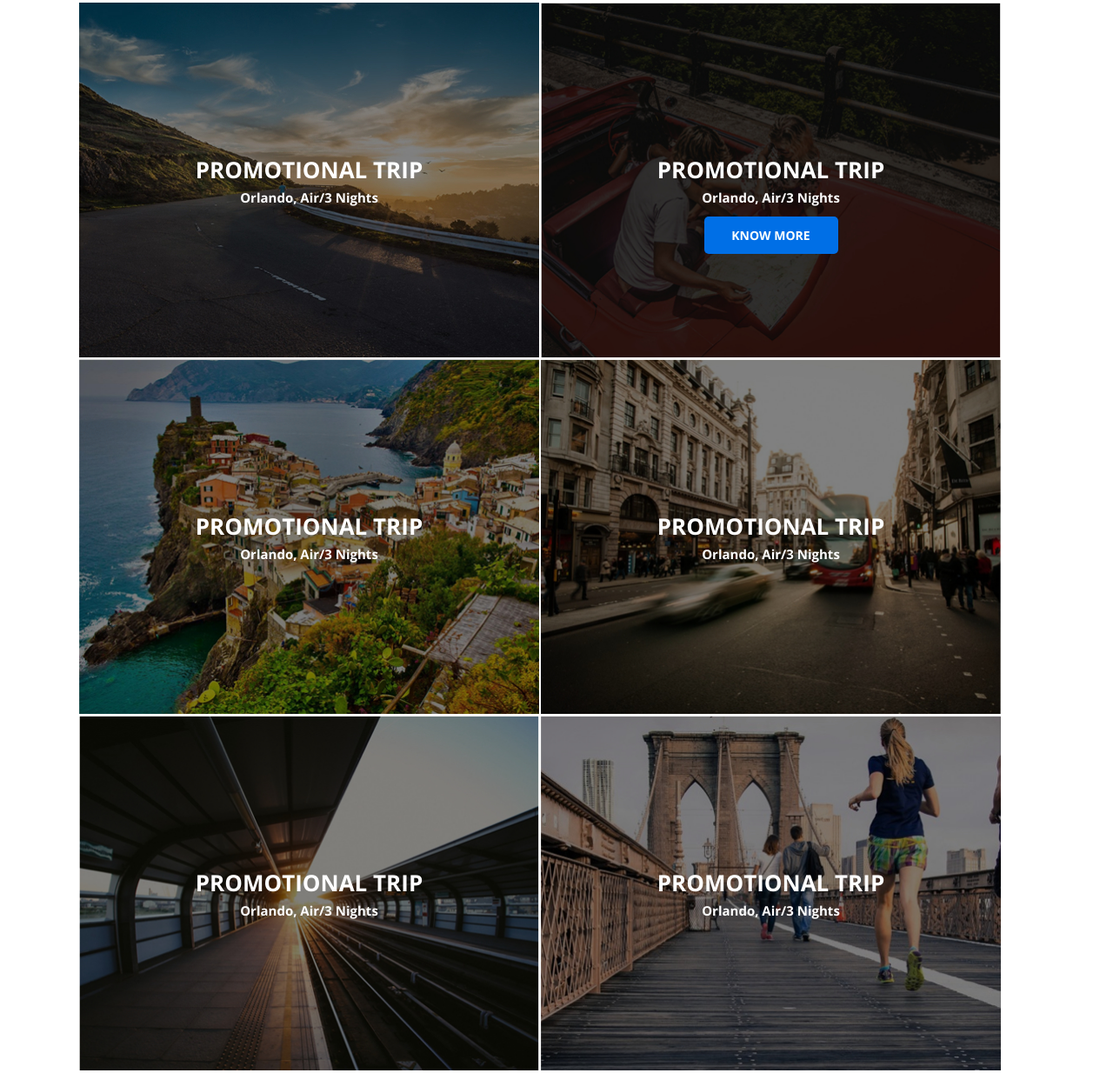
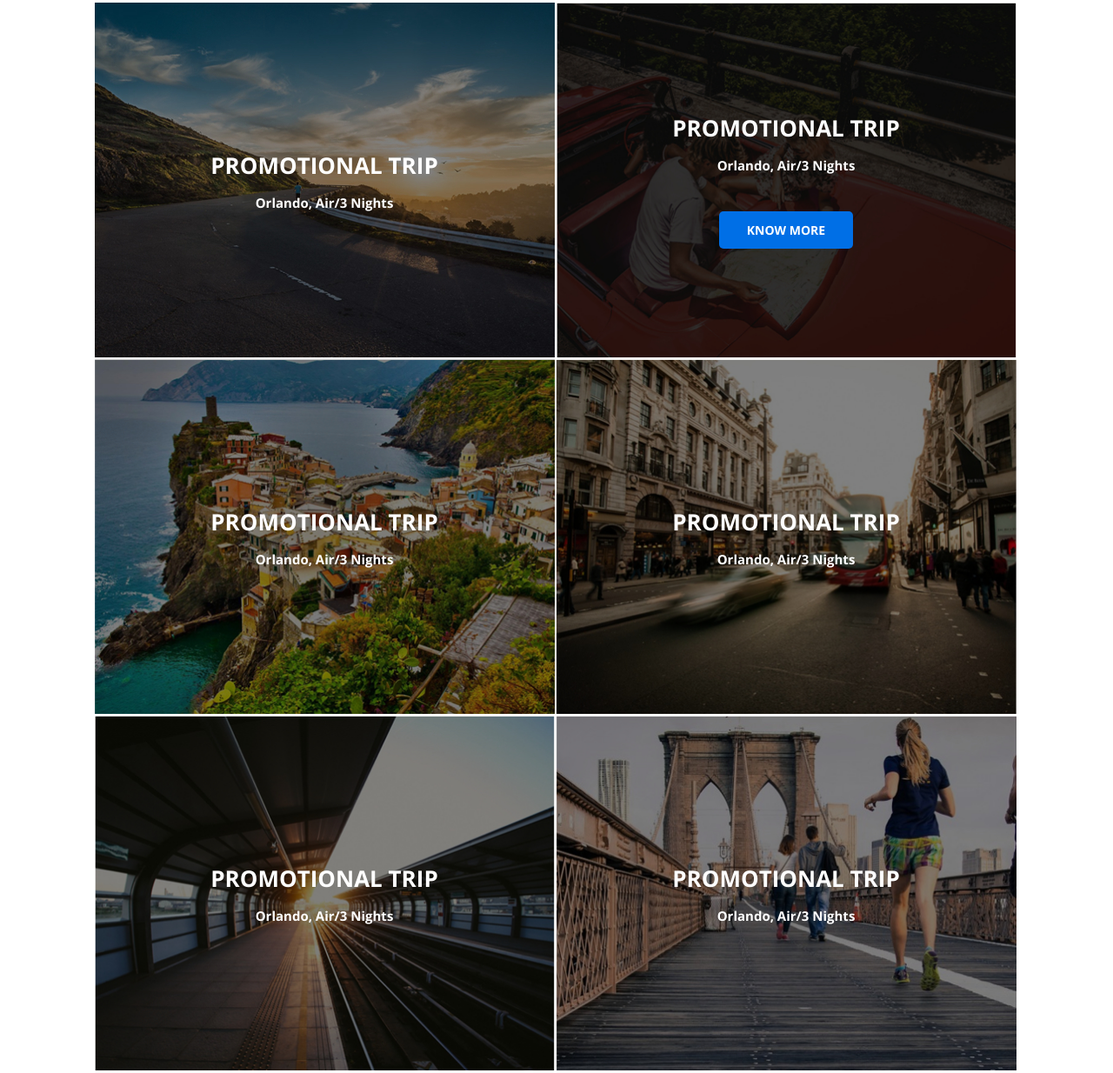
Before and after one commit to fesyafom/adaptive-layout, a website: page index.html in a window 1280 px wide. Shown: the part 3326-4560 px from the top of the page at 87% size. Drawn offline with nearby package versions, Linux system fonts and the light colour scheme.

Commit message:
fix vertical positioning

```diff
--- a/index.html
+++ b/index.html
@@ -180,34 +180,58 @@
     <ul class="find_trip_area-list clearfix">
         <li class="find_trip_area-list-item">
             <img class="find_trip_area-list-item__img" src="images/trip_1.jpg">
-            <h6 class="find_trip_area-list-item__title">promotional trip</h6>
-            <p class="find_trip_area-list-item__text">Orlando, Air/3 Nights</p>
+            <div class="find_trip_area-list-item-wrapper">
+                <div class="find_trip_area-list-item-container">
+                    <h6 class="find_trip_area-list-item-container__title">promotional trip</h6>
+                    <p class="find_trip_area-list-item-container__text">Orlando, Air/3 Nights</p>
+                </div>
+            </div>
         </li>
         <li class="find_trip_area-list-item">
             <img class="find_trip_area-list-item__img" src="images/trip_2.jpg">
-            <h6 class="find_trip_area-list-item__title">promotional trip</h6>
-            <p class="find_trip_area-list-item__text">Orlando, Air/3 Nights</p>
-            <button class="find_trip_area-list-item__button">know more</button>
+            <div class="find_trip_area-list-item-wrapper">
+                <div class="find_trip_area-list-item-container">
+                    <h6 class="find_trip_area-list-item-container__title">promotional trip</h6>
+                    <p class="find_trip_area-list-item-container__text">Orlando, Air/3 Nights</p>
+                    <button class="find_trip_area-list-item-container__button">know more</button>
+                </div>
+            </div>
         </li>
         <li class="find_trip_area-list-item">
             <img class="find_trip_area-list-item__img" src="images/trip_3.jpg">
-            <h6 class="find_trip_area-list-item__title">promotional trip</h6>
-            <p class="find_trip_area-list-item__text">Orlando, Air/3 Nights</p>
+            <div class="find_trip_area-list-item-wrapper">
+                <div class="find_trip_area-list-item-container">
+                    <h6 class="find_trip_area-list-item-container__title">promotional trip</h6>
+                    <p class="find_trip_area-list-item-container__text">Orlando, Air/3 Nights</p>
+                </div>
+            </div>
         </li>
         <li class="find_trip_area-list-item">
             <img class="find_trip_area-list-item__img" src="images/trip_4.jpg">
-            <h6 class="find_trip_area-list-item__title">promotional trip</h6>
-            <p class="find_trip_area-list-item__text">Orlando, Air/3 Nights</p>
+            <div class="find_trip_area-list-item-wrapper">
+                <div class="find_trip_area-list-item-container">
+                    <h6 class="find_trip_area-list-item-container__title">promotional trip</h6>
+                    <p class="find_trip_area-list-item-container__text">Orlando, Air/3 Nights</p>
+                </div>
+            </div>
         </li>
         <li class="find_trip_area-list-item">
             <img class="find_trip_area-list-item__img" src="images/trip_5.jpg">
-            <h6 class="find_trip_area-list-item__title">promotional trip</h6>
-            <p class="find_trip_area-list-item__text">Orlando, Air/3 Nights</p>
+            <div class="find_trip_area-list-item-wrapper">
+                <div class="find_trip_area-list-item-container">
+                    <h6 class="find_trip_area-list-item-container__title">promotional trip</h6>
+                    <p class="find_trip_area-list-item-container__text">Orlando, Air/3 Nights</p>
+                </div>
+            </div>
         </li>
         <li class="find_trip_area-list-item">
             <img class="find_trip_area-list-item__img" src="images/trip_6.jpg">
-            <h6 class="find_trip_area-list-item__title">promotional trip</h6>
-            <p class="find_trip_area-list-item__text">Orlando, Air/3 Nights</p>
+            <div class="find_trip_area-list-item-wrapper">
+                <div class="find_trip_area-list-item-container">
+                    <h6 class="find_trip_area-list-item-container__title">promotional trip</h6>
+                    <p class="find_trip_area-list-item-container__text">Orlando, Air/3 Nights</p>
+                </div>
+            </div>
         </li>
     </ul>
 </section>
--- a/sass/modules/deals_and_discounts/_deals_and_discounts.scss
+++ b/sass/modules/deals_and_discounts/_deals_and_discounts.scss
@@ -83,7 +83,13 @@
 
 
 @media screen and (max-width: 1700px) and (min-width: 1201px) {
-
+  .deals_and_discounts {
+    &-list {
+      &-item {
+        height: 600px;
+      }
+    }
+  }
 }
 
 @media screen and (max-width: 1200px) and (min-width: 993px) {
--- a/sass/modules/find_trip_area/_find_trip_area.scss
+++ b/sass/modules/find_trip_area/_find_trip_area.scss
@@ -18,45 +18,46 @@
       position: relative;
       float: left;
       box-sizing: border-box;
-      height: 408px;
-      width: 529px;
       overflow: hidden;
 
       &__img {
         width: 100%;
         height: 100%;
+        position: absolute;
+        top: 0;
       }
 
+      &-wrapper {
+        display: table-cell;
+        vertical-align: middle;
+        height: 408px;
+        width: 529px;
+      }
+
+      &-container {
+        z-index: 20;
+        position: relative;
+
         &__title {
-        font: $bold 26px $sans;
-        color: $white;
+          font: 700 26px "Open Sans";
+          color: white;
           text-transform: uppercase;
           text-align: center;
-        position: absolute;
-        top: 174px;
-        right: 0;
-        left: 0;
-        margin: 0;
+          margin: 0 0 15px 0;
         }
 
         &__text {
-        font: $bold 15px $sans;
-        color: $white;
+          font: 700 15px "Open Sans";
+          color: white;
           text-align: center;
-        position: absolute;
-        bottom: 174px;
-        right: 0;
-        left: 0;
           margin: 0;
         }
 
         &__button {
           @include rect_button(43px,$dark_blue,$sans,$white,14px,$bold);
           width: 154px;
-        margin: 0 0 0 -77px;
-        position: absolute;
-        bottom: 119px;
-        left: 50%;
+          margin: 43px auto 0 auto;
+        }
       }
     }
   }
@@ -66,7 +67,8 @@
 @media screen and (max-width: 1700px) and (min-width: 1201px) {
   .find_trip_area {
     &-list {
-      width: 1100px;
+      width: 1065px;
+      margin: 0 auto;
     }
   }
 }
@@ -74,10 +76,15 @@
 @media screen and (max-width: 1200px) and (min-width: 993px) {
   .find_trip_area {
     &-list {
-      width: 1100px;
+      width: 980px;
+      margin: 0 auto;
 
       &-item {
-        width: 495px;
+
+        &-wrapper {
+          height: 374px;
+          width: 485px;
+        }
       }
     }
   }
@@ -86,12 +93,8 @@
 @media screen and (max-width: 992px) and (min-width: 769px) {
   .find_trip_area {
     &-list {
-      width: 769px;
-
-      &-item {
-        margin: 1px auto;
-        float: none;
-      }
+      width: 530px;
+      margin: 0 auto;
     }
   }
 }
@@ -99,10 +102,15 @@
 @media screen and (max-width: 768px) and (min-width: 480px) {
   .find_trip_area {
     &-list {
-      width: 100%;
+      width: 480px;
+      margin: 0 auto;
 
       &-item {
-        width: 99.5%;
+
+        &-wrapper {
+          height: 362px;
+          width: 470px;
+        }
       }
     }
   }
@@ -111,11 +119,16 @@
 @media screen and (max-width: 479px) and (min-width: 320px) {
   .find_trip_area {
     &-list {
-      width: 100%;
+      width: 320px;
+      margin: 0 auto;
 
       &-item {
-        width: 99.5%;
+
+        &-wrapper {
+          height: 239px;
+          width: 310px;
         }
       }
     }
   }
+}
--- a/sass/modules/news_area/_news_area.scss
+++ b/sass/modules/news_area/_news_area.scss
@@ -75,7 +75,17 @@
 
 
 @media screen and (max-width: 1700px) and (min-width: 1201px) {
-
+  .news_area {
+    &-list {
+      &-item {
+        &-author {
+          &__info {
+            margin-right: 23px;
+          }
+        }
+      }
+    }
+  }
 }
 
 @media screen and (max-width: 1200px) and (min-width: 993px) {
```
Also changed, not shown: css/styles/main.css. Lines whose indentation alone changed are shown as unchanged.
